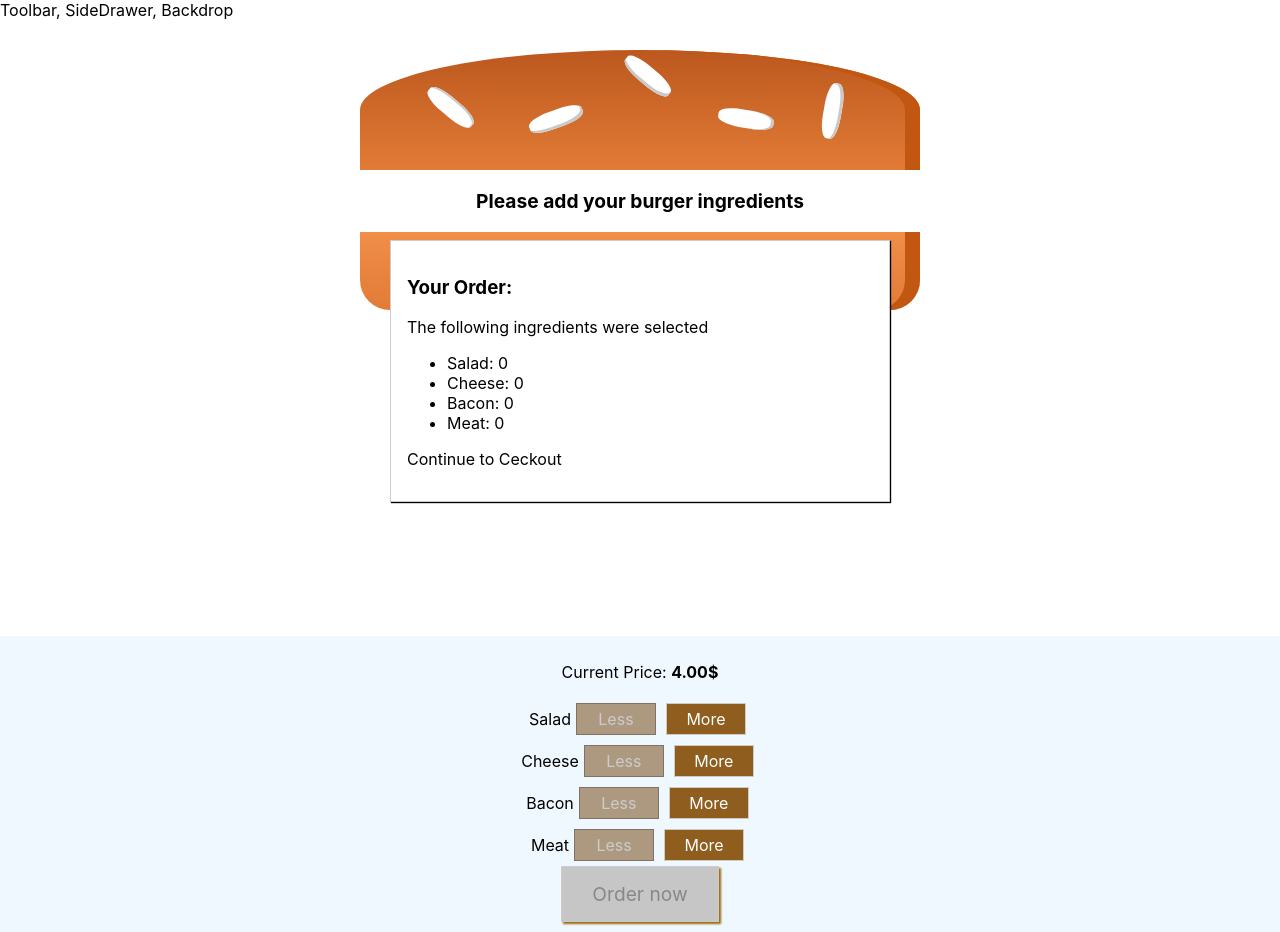
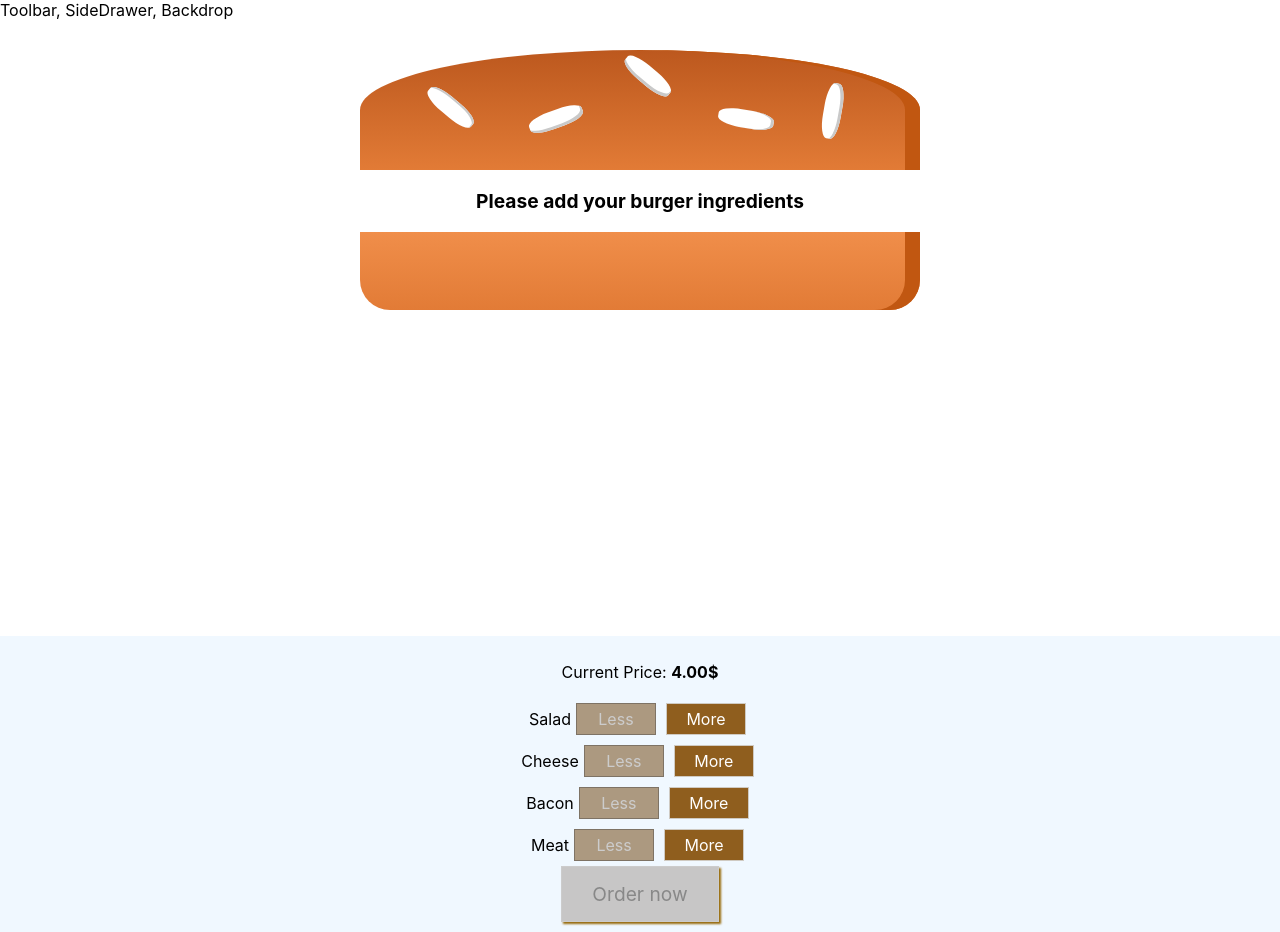
Before and after one commit to StefanK2ff/burger-builder-app, a React (Create React App) app: page / in a window 1280 px wide. Built offline with nearby package versions, Linux system fonts and the light colour scheme.

Commit message:
modal sliding in/out after clicking 'order now'

```diff
--- a/src/components/Burger/BuildControls/BuildControls.js
+++ b/src/components/Burger/BuildControls/BuildControls.js
@@ -26,6 +26,7 @@ export default function buildControls(props) {
             <button
                 className={classes.OrderButton}
                 disabled={!props.purchaseable}
+                onClick={props.purchasing}
                 >Order now</button>
         </div>
     )
--- a/src/components/UI/Modal/Modal.js
+++ b/src/components/UI/Modal/Modal.js
@@ -3,7 +3,13 @@ import classes from "./Modal.module.css"
 
 export default function modal(props) {
     return (
-        <div className={classes.Modal}>
+        <div
+            className={classes.Modal}
+            style={{
+                transform: props.show ? "translateY(0)" : "translateY(-100vh)",
+                opacity: props.show ? "1" : "0"
+            }}
+            >
             {props.children}
         </div>
     )
--- a/src/containers/BurgerBuilder.js
+++ b/src/containers/BurgerBuilder.js
@@ -22,6 +22,7 @@ export default class BurgerBuilder extends Component {
     },
     totalPrice: 4,
     purchaseable: false,
+    purchasing: false
   };
 
   addIngredientHandler = (type) => {
@@ -53,6 +54,10 @@ export default class BurgerBuilder extends Component {
     this.setState({ purchaseable: sum > 0 });
   }
 
+  purchaseHandler = ()  => {
+      this.setState({purchasing: !this.state.purchasing})
+  }
+
   render() {
     const disabledInfo = {
       ...this.state.ingredients,
@@ -62,7 +67,7 @@ export default class BurgerBuilder extends Component {
     }
     return (
       <Aux>
-        <Modal>
+        <Modal show={this.state.purchasing}>
             <Summary ingredients={this.state.ingredients}/>
         </Modal>
         <BurgerPreview ingredients={this.state.ingredients} />
@@ -72,6 +77,7 @@ export default class BurgerBuilder extends Component {
           disabled={disabledInfo}
           totalPrice={this.state.totalPrice}
           purchaseable={this.state.purchaseable}
+          purchasing={this.purchaseHandler}
         />
       </Aux>
     );
```
